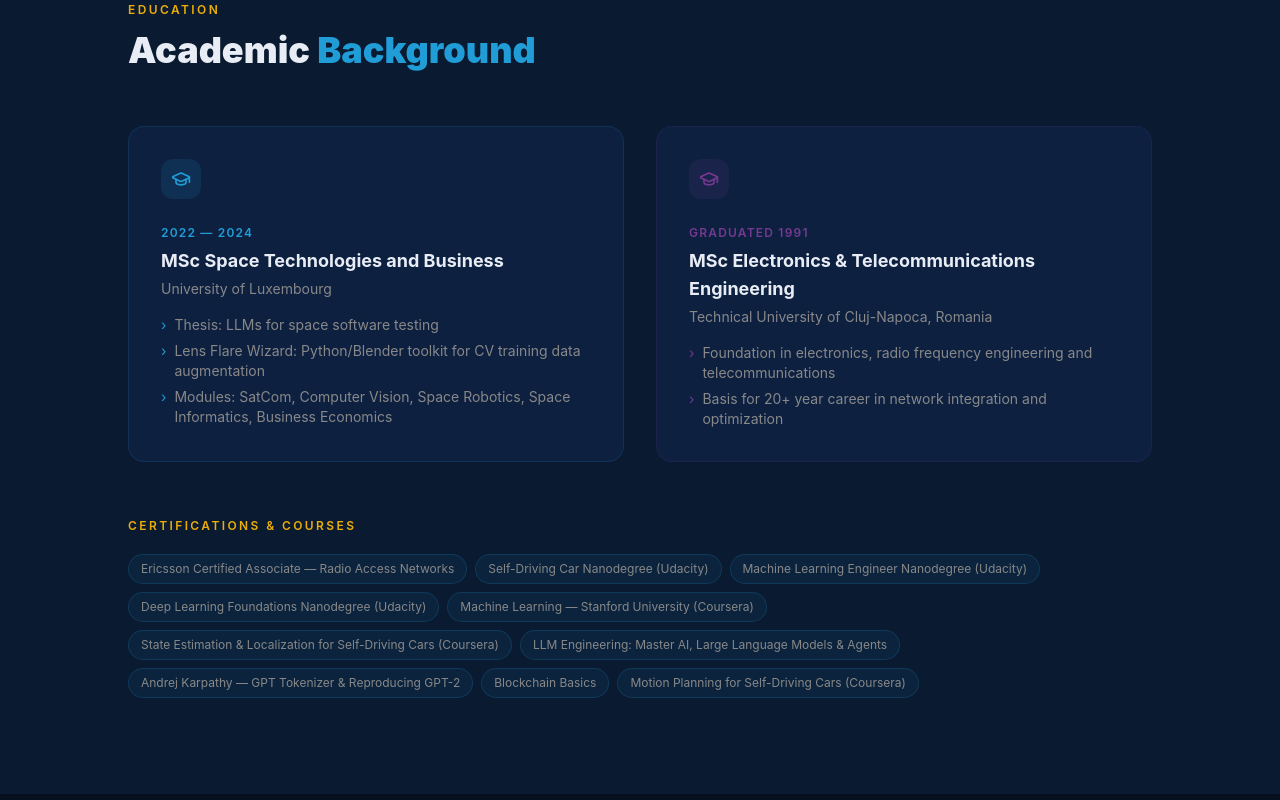
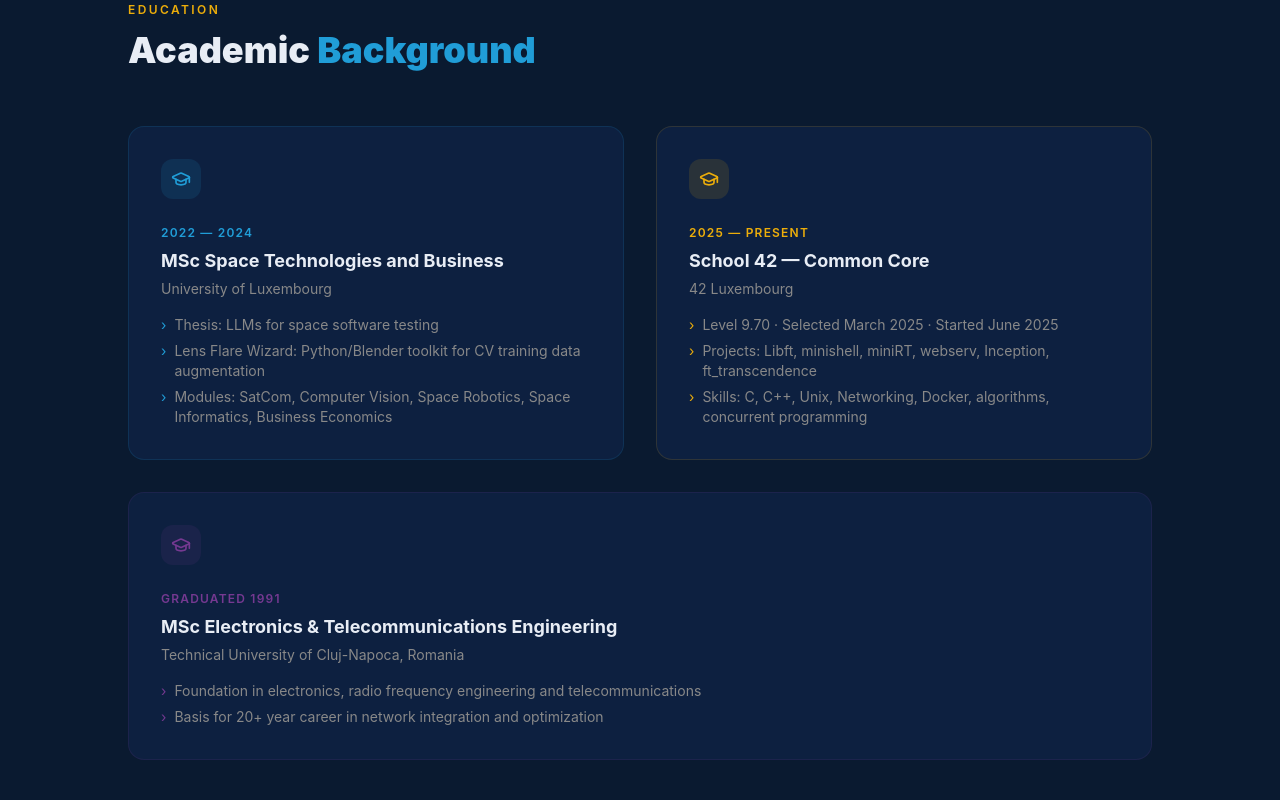
Before and after one commit to dajcs/yolosite, a Next.js app in the folder frontend/: page / in a window 1280 px wide. Shown: the part 3840-4640 px from the top of the page. Built offline with nearby package versions, Linux system fonts and the light colour scheme.

Commit message:
Education: 2-col first row (MSc Space + School 42), full-width second row (MSc Electronics)
Co-authored-by: dajcs <9256782+dajcs@users.noreply.github.com>

```diff
--- a/frontend/app/components/Education.tsx
+++ b/frontend/app/components/Education.tsx
@@ -15,6 +15,19 @@ const education = [
       "Modules: SatCom, Computer Vision, Space Robotics, Space Informatics, Business Economics",
     ],
     color: "#209dd7",
+    wide: false,
+  },
+  {
+    degree: "School 42 — Common Core",
+    institution: "42 Luxembourg",
+    period: "2025 — present",
+    details: [
+      "Level 9.70 · Selected March 2025 · Started June 2025",
+      "Projects: Libft, minishell, miniRT, webserv, Inception, ft_transcendence",
+      "Skills: C, C++, Unix, Networking, Docker, algorithms, concurrent programming",
+    ],
+    color: "#ecad0a",
+    wide: false,
   },
   {
     degree: "MSc Electronics & Telecommunications Engineering",
@@ -25,6 +38,7 @@ const education = [
       "Basis for 20+ year career in network integration and optimization",
     ],
     color: "#753991",
+    wide: true,
   },
 ];
 
@@ -69,7 +83,7 @@ export default function Education() {
               initial={{ opacity: 0, y: 20 }}
               animate={inView ? { opacity: 1, y: 0 } : {}}
               transition={{ duration: 0.55, delay: 0.1 + i * 0.1 }}
-              className="rounded-2xl p-8 group hover:border-opacity-40 transition-all"
+              className={`rounded-2xl p-8 group hover:border-opacity-40 transition-all${edu.wide ? " md:col-span-2" : ""}`}
               style={{
                 background: "#0d2040",
                 border: `1px solid ${edu.color}25`,
```
